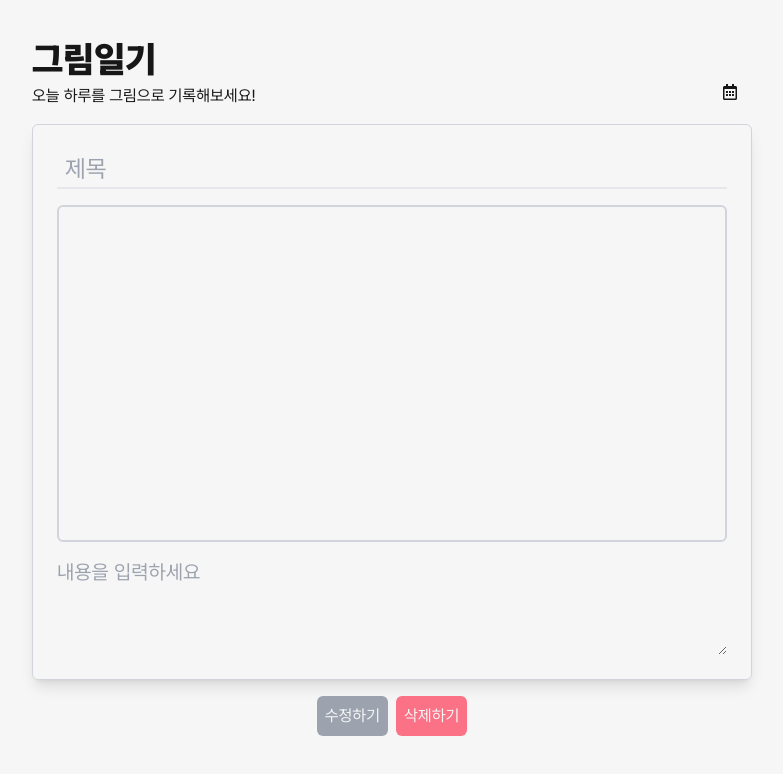
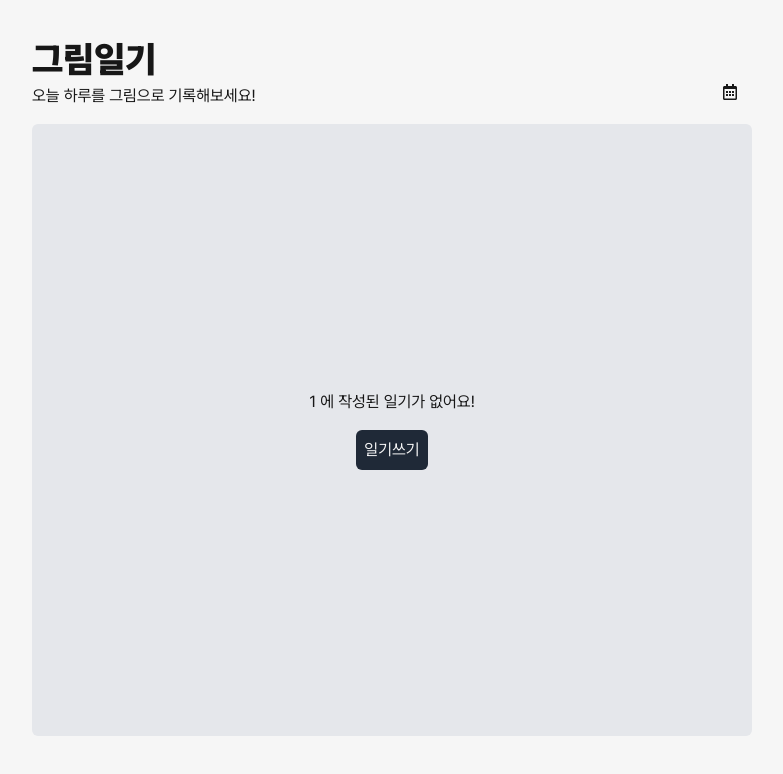
Before and after one commit to root-zero-o/picture-diary, a Next.js app: page /1 in a window 1280 px wide. Shown: the top 774 px of the page, without its empty margins (248-1031 px from the left). Built offline with nearby package versions, Linux system fonts and the light colour scheme; no server answers; the database is empty.

Commit message:
feat: react-query 패키지 추가, 날짜 조회 no data ui 추가 #5

```diff
--- a/package.json
+++ b/package.json
@@ -9,6 +9,8 @@
     "lint": "next lint"
   },
   "dependencies": {
+    "@tanstack/react-query": "^5.59.20",
+    "@tanstack/react-query-devtools": "^5.59.20",
     "@types/better-sqlite3": "^7.6.11",
     "axios": "^1.7.7",
     "better-sqlite3": "^11.5.0",
--- a/src/api/fetcher.ts
+++ b/src/api/fetcher.ts
@@ -1,24 +1,13 @@
-import { IFormState } from "@/app/[date]/page";
-import { UseFormReset } from "react-hook-form";
 import { Get } from ".";
 import { Diary } from "./types";
 
 /** GET : 해당 날짜의 일기 조회 */
-export const getDiaryByDate = async (
-  date: string,
-  reset: UseFormReset<IFormState>
-) => {
+export const getDiaryByDate = async (date: string) => {
   const res = await Get<Diary>("/api", {
     params: {
       date,
     },
   });
 
-  if (res.data) {
-    reset({
-      title: res.data.title,
-      content: res.data.content,
-    });
-  }
   return res;
 };
--- /dev/null
+++ b/src/api/hooks.ts
@@ -0,0 +1,14 @@
+import { useQuery } from "@tanstack/react-query";
+import { getDiaryByDate } from "./fetcher";
+
+export const useDiaryByDate = (date: string) => {
+  const { data, isFetching } = useQuery({
+    queryKey: ["getDiaryByDate", date] as const,
+    queryFn: () => getDiaryByDate(date),
+  });
+
+  return {
+    data: data?.data,
+    isFetching,
+  };
+};
--- a/src/app/[date]/page.tsx
+++ b/src/app/[date]/page.tsx
@@ -3,9 +3,8 @@
 import { useEffect, useState } from "react";
 import { SubmitHandler, useForm } from "react-hook-form";
 
-import { getDiaryByDate } from "@/api/fetcher";
+import { useDiaryByDate } from "@/api/hooks";
 import Canvas from "@/components/Canvas";
-import Header from "@/components/Header";
 import { useParams } from "next/navigation";
 
 export interface IFormState {
@@ -19,9 +18,10 @@ const DiaryDetail = () => {
     handleSubmit,
     formState: { isValid },
     reset,
-    getValues,
   } = useForm<IFormState>();
   const params = useParams<{ date: string }>();
+
+  const { data, isFetching } = useDiaryByDate(params.date);
 
   const [updateMode, setUpdateMode] = useState(false);
 
@@ -31,17 +31,30 @@ const DiaryDetail = () => {
   };
 
   useEffect(() => {
-    getDiaryByDate(params.date, reset);
-  }, []);
+    if (data) {
+      reset({
+        title: data.title,
+        content: data.content,
+      });
+    }
+  }, [data]);
+
+  if (!isFetching && !data) {
+    return (
+      <div className="w-full h-full flex flex-col justify-center items-center bg-gray-200 rounded-md gap-4">
+        {params.date} 에 작성된 일기가 없어요!
+        <button className="bg-gray-800 text-[var(--main-white)] p-2 rounded-md">
+          일기쓰기
+        </button>
+      </div>
+    );
+  }
 
   return (
-    <div className="flex h-screen justify-center font-pretendard">
     <form
+      className="w-full h-full flex flex-col items-center gap-4"
       onSubmit={handleSubmit(onSubmit)}
-        className="w-full
-       max-w-[800px] h-full flex flex-col items-center p-10 pb-16 gap-4"
     >
-        <Header />
       <div className="w-full h-full flex flex-col gap-4 border-gray-300 border-[1px] rounded-md shadow-lg p-6">
         <div className="w-full flex">
           <input
@@ -84,7 +97,6 @@ const DiaryDetail = () => {
         </button>
       </div>
     </form>
-    </div>
   );
 };
 
--- a/src/app/layout.tsx
+++ b/src/app/layout.tsx
@@ -1,6 +1,8 @@
 import "../styles/components.css";
 import "../styles/globals.css";
 
+import Header from "@/components/Header";
+import ReactQueryProvider from "@/utils/ReactQueryProvider";
 import type { Metadata } from "next";
 import localFont from "next/font/local";
 
@@ -23,7 +25,19 @@ export default function RootLayout({
 }>) {
   return (
     <html lang="en">
-      <body className={`${pretendard.variable} antialiased`}>{children}</body>
+      <body className={`${pretendard.variable} antialiased`}>
+        <ReactQueryProvider>
+          <div className="flex h-screen justify-center font-pretendard">
+            <main
+              className="w-full
+       max-w-[800px] h-full flex flex-col items-center p-10 pb-16 gap-4"
+            >
+              <Header />
+              {children}
+            </main>
+          </div>
+        </ReactQueryProvider>
+      </body>
     </html>
   );
 }
--- /dev/null
+++ b/src/utils/ReactQueryProvider.tsx
@@ -0,0 +1,30 @@
+"use client";
+
+import { QueryClient, QueryClientProvider } from "@tanstack/react-query";
+
+import { ReactQueryDevtools } from "@tanstack/react-query-devtools";
+import { useState } from "react";
+
+const ReactQueryProvider = ({ children }: React.PropsWithChildren) => {
+  const [client] = useState(
+    () =>
+      new QueryClient({
+        defaultOptions: {
+          queries: {
+            refetchOnWindowFocus: false,
+            refetchOnMount: false,
+            retry: 1,
+          },
+        },
+      })
+  );
+
+  return (
+    <QueryClientProvider client={client}>
+      {children}
+      <ReactQueryDevtools initialIsOpen={false} />
+    </QueryClientProvider>
+  );
+};
+
+export default ReactQueryProvider;
```
Also changed, not shown: 1 other file (tests, documents, lock files or other folders). Lines whose indentation alone changed are shown as unchanged.
